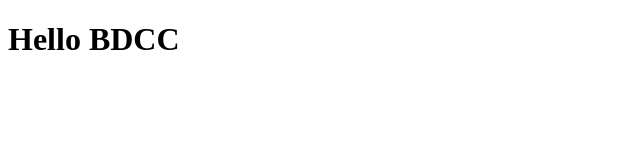
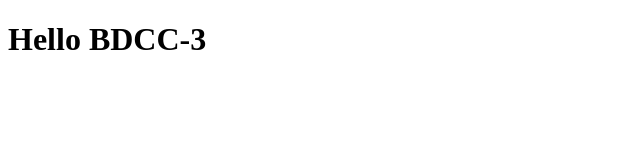
Before and after one commit to Abdenaser/devOpsTP4, a plain HTML site: page index.html in a window 1280 px wide. Shown: the full height of the page, 0-640 px from the left. Drawn offline with Linux system fonts and the light colour scheme.

Commit message:
new features

```diff
--- a/index.html
+++ b/index.html
@@ -5,6 +5,6 @@
     <title>Title</title>
 </head>
 <body>
-   <h1>Hello BDCC</h1>
+   <h1>Hello BDCC-3</h1>
 </body>
 </html>
```
